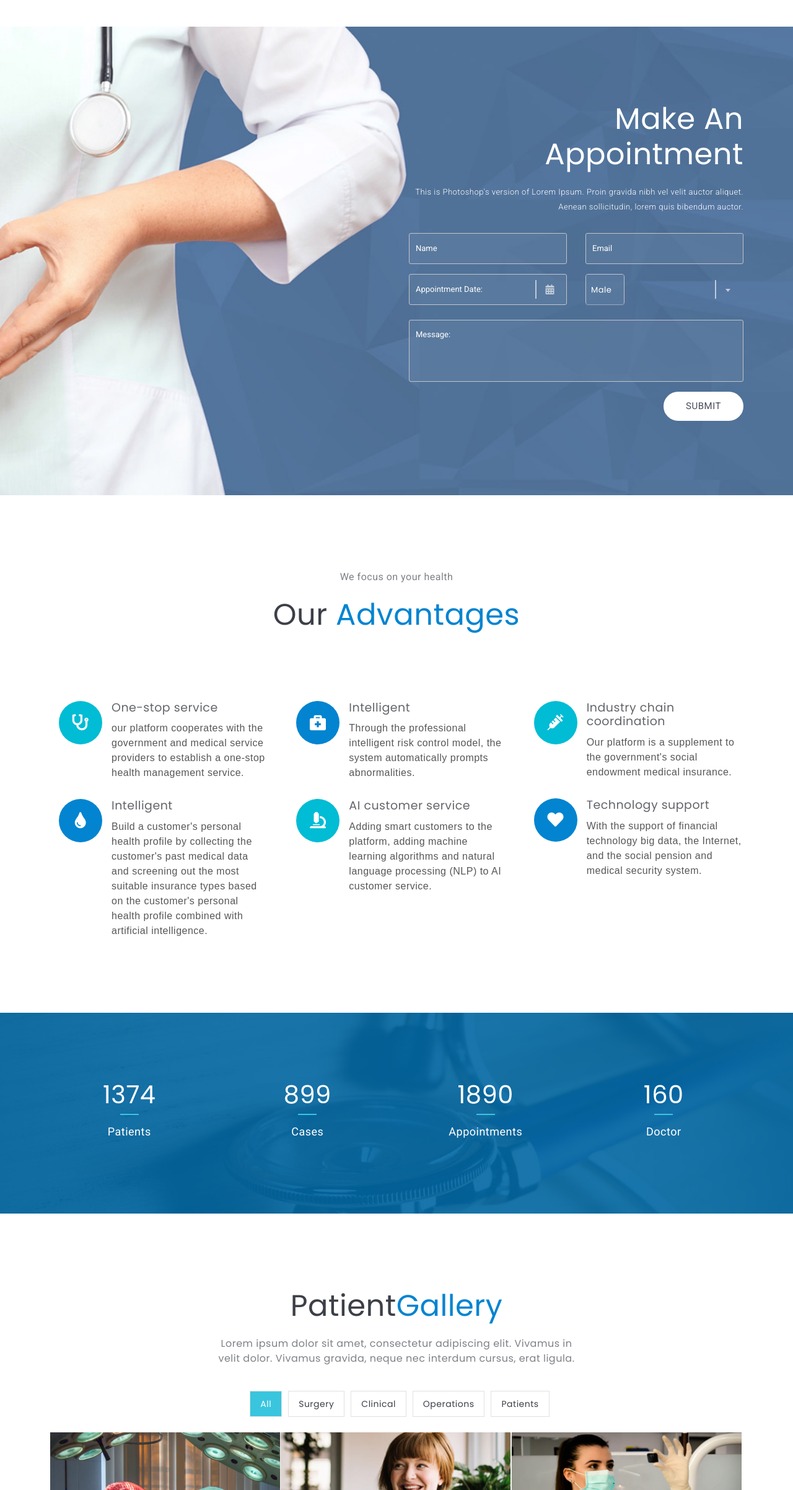
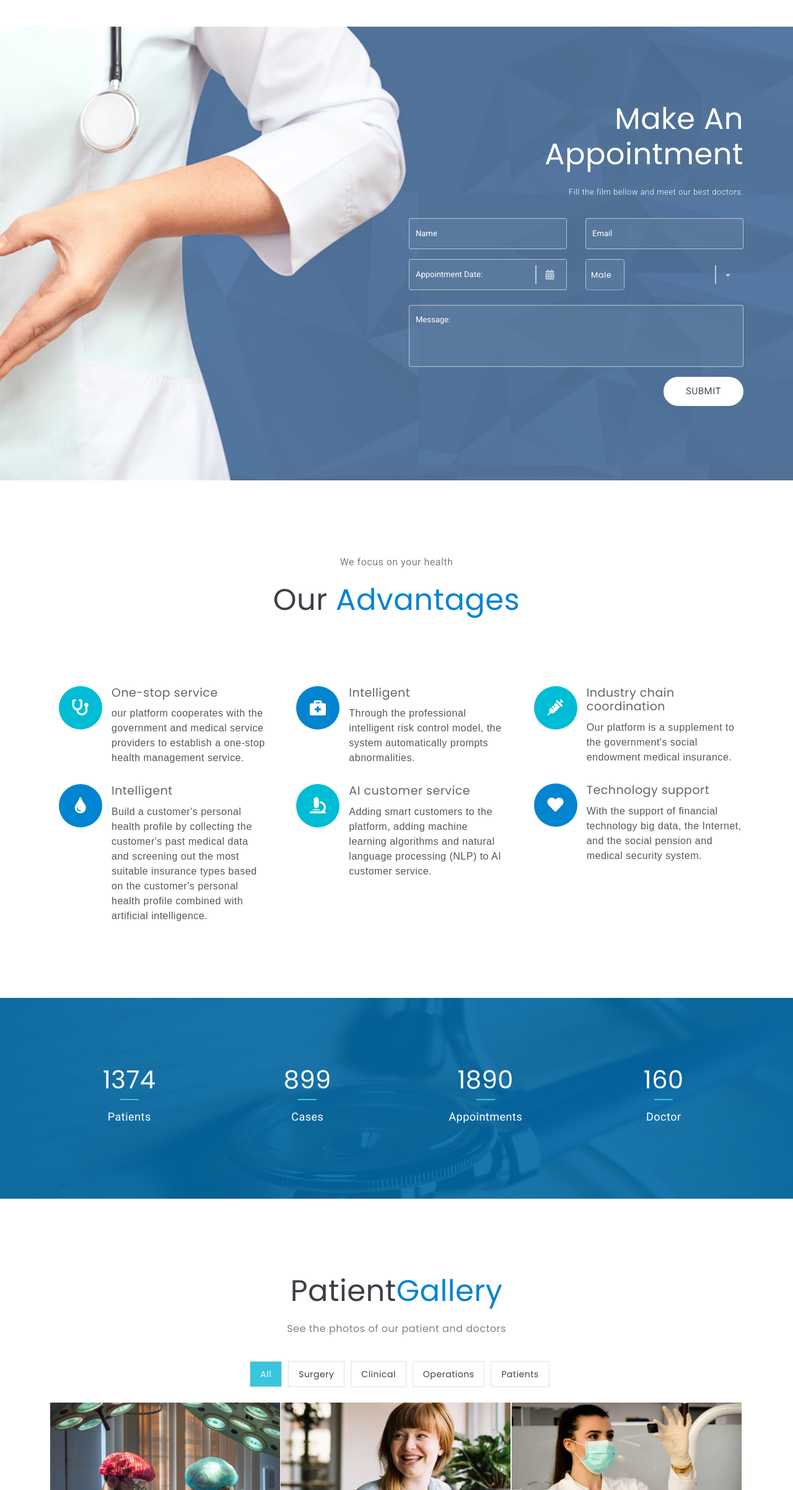
Before and after one commit to JackLee1996/medicalcareone, a plain HTML site: page index.html in a window 1280 px wide. Shown: the part 1456-3860 px from the top of the page at 62% size. Drawn offline with nearby package versions, Linux system fonts and the light colour scheme; some packages are replaced by stand-ins of ours; some icons are missing.

Commit message:
Update index.html

```diff
--- a/index.html
+++ b/index.html
@@ -932,9 +932,7 @@
               <div class="form-title"><h2>Make An Appointment</h2></div>
               <div class="form-para">
                 <p>
-                  This is Photoshop's version of Lorem Ipsum. Proin gravida nibh
-                  vel velit auctor aliquet. Aenean sollicitudin, lorem quis
-                  bibendum auctor.
+                  Fill the film bellow and meet our best doctors.
                 </p>
               </div>
 
@@ -1174,9 +1172,7 @@
               </div>
               <div class="portfolio-subtitle">
                 <p>
-                  Lorem ipsum dolor sit amet, consectetur adipiscing elit.
-                  Vivamus in velit dolor. Vivamus gravida, neque nec interdum
-                  cursus, erat ligula.
+                  See the photos of our patient and doctors
                 </p>
               </div>
             </div>
```
